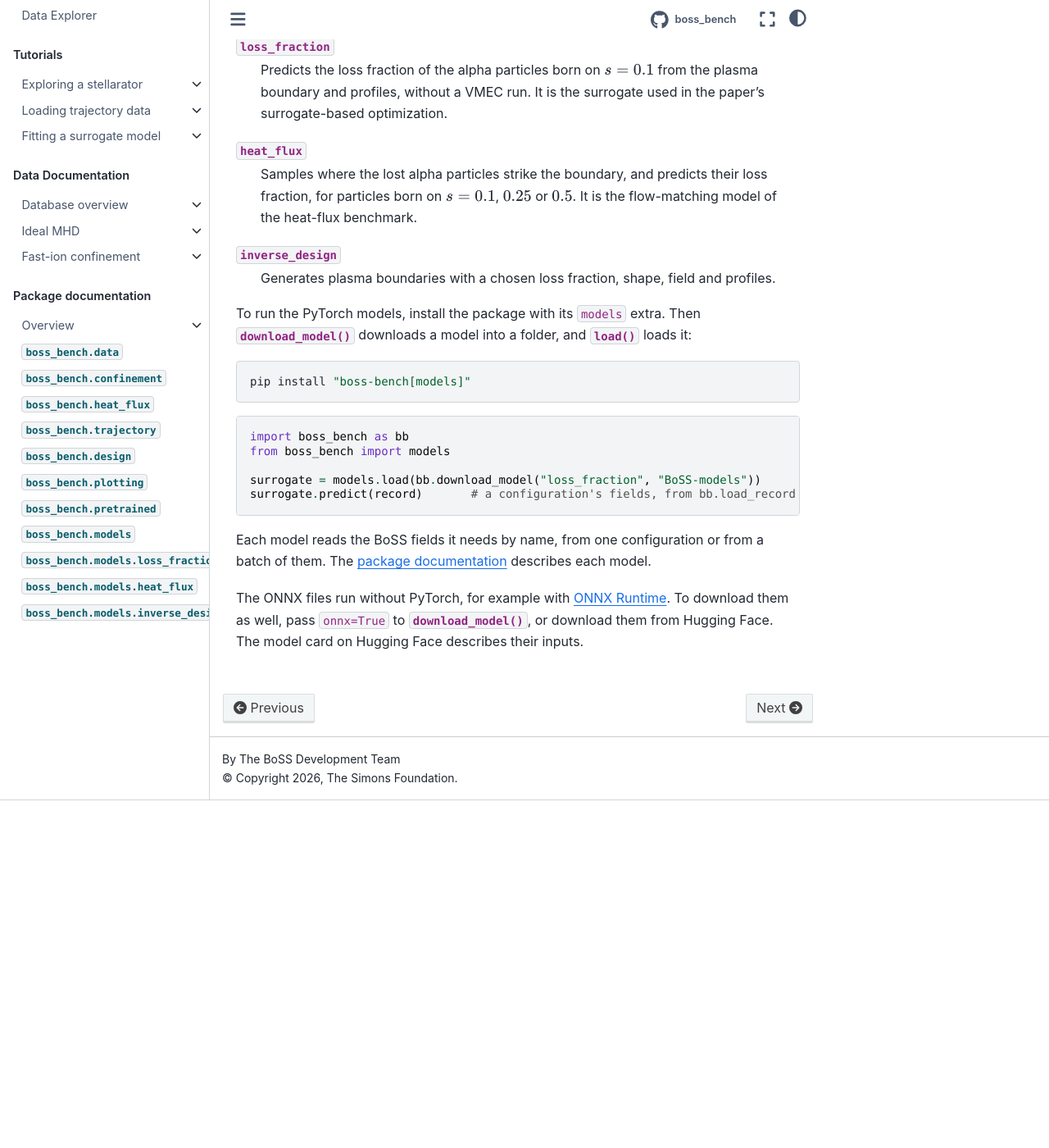
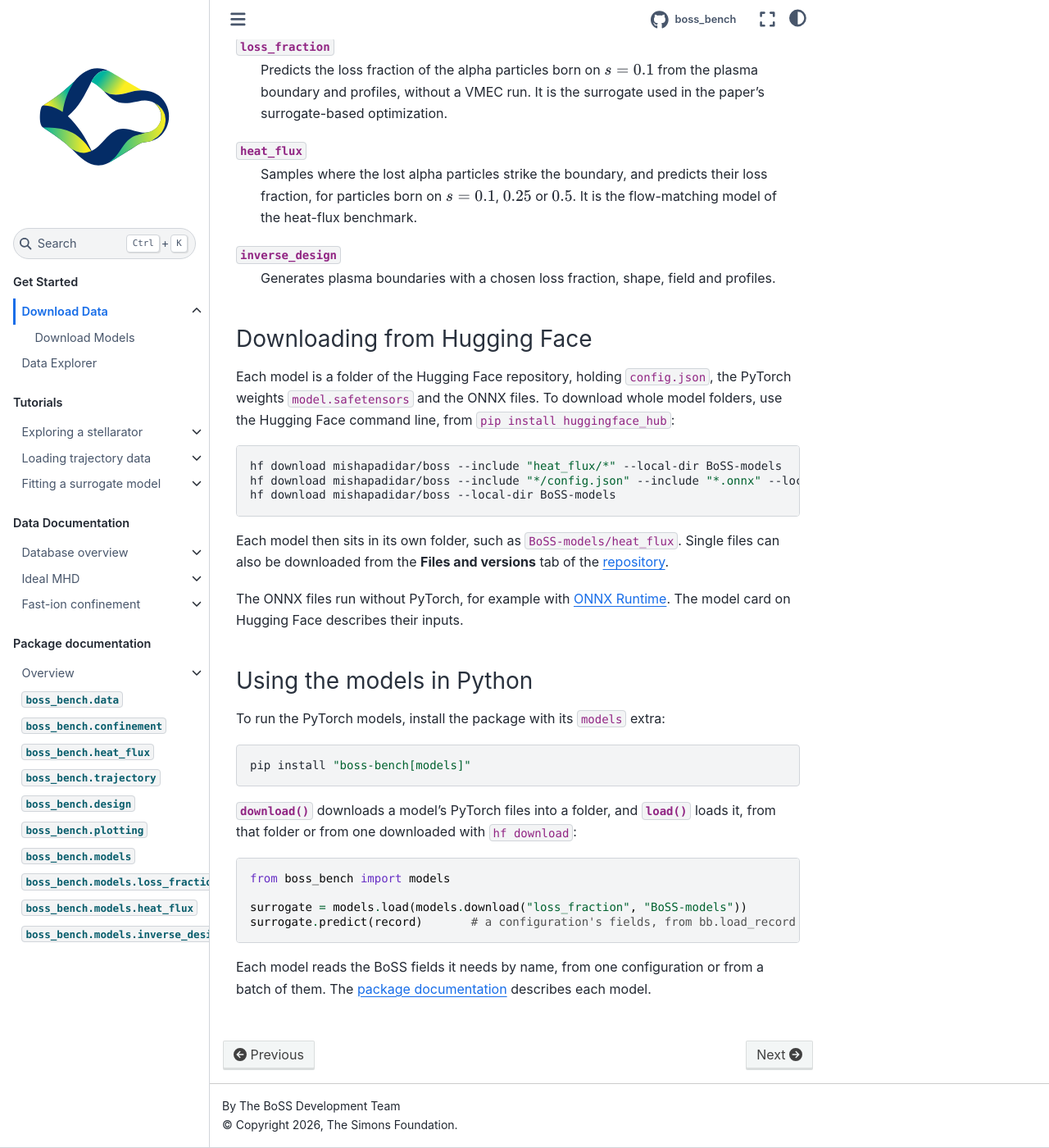
Before and after one commit to mishapadidar/boss_website, a Sphinx documentation site: the page built from docs/download.md, in a window 1280 px wide and 1400 px high, scrolled down 542 px. Shown: the whole window at 82% size. Built offline with Sphinx 7.4.7 and the Sphinx Book theme 1.1.4, drawn with Linux system fonts in a browser that asks for light colours; comment, search, counter and statistics services are not loaded; before the commit the page ends 1518 px from its top, so only the background shows below that.

Commit message:
Download Models: models.download, and downloading from Hugging Face directly
boss_bench.pretrained is gone (boss_bench#4): the download page and the
package overview use models.download, and the pretrained API page is
dropped. The download page gets a "Downloading from Hugging Face"
subsection: hf download for one model, the ONNX files only, or
everything, and the repository's Files and versions tab.

Co-Authored-By: Claude Opus 5.5 (1M context) <noreply@anthropic.com>

````diff
--- a/docs/conf.py
+++ b/docs/conf.py
@@ -41,7 +41,7 @@ import pathlib
 import sys
 
 PACKAGE = "boss_bench"
-API_MODULES = ["data", "confinement", "heat_flux", "trajectory", "design", "plotting", "pretrained", "models",
+API_MODULES = ["data", "confinement", "heat_flux", "trajectory", "design", "plotting", "models",
                "models.loss_fraction", "models.heat_flux", "models.inverse_design"]
 if os.environ.get("BOSS_PACKAGE_SRC"):
     sys.path.insert(0, os.environ["BOSS_PACKAGE_SRC"])
--- a/docs/download.md
+++ b/docs/download.md
@@ -42,26 +42,44 @@ The BoSS models on Hugging Face
 `inverse_design`
 : Generates plasma boundaries with a chosen loss fraction, shape, field and profiles.
 
-To run the PyTorch models, install the package with its `models` extra. Then
-{func}`~boss_bench.pretrained.download_model` downloads a model into a folder, and
-{func}`~boss_bench.models.load` loads it:
+### Downloading from Hugging Face
+
+Each model is a folder of the Hugging Face repository, holding `config.json`, the PyTorch
+weights `model.safetensors` and the ONNX files. To download whole model folders, use the
+Hugging Face command line, from `pip install huggingface_hub`:
+
+```bash
+hf download mishapadidar/boss --include "heat_flux/*" --local-dir BoSS-models                # one model
+hf download mishapadidar/boss --include "*/config.json" --include "*.onnx" --local-dir BoSS-models   # ONNX only
+hf download mishapadidar/boss --local-dir BoSS-models                                         # everything
+```
+
+Each model then sits in its own folder, such as `BoSS-models/heat_flux`. Single files can
+also be downloaded from the **Files and versions** tab of the
+[repository](https://huggingface.co/mishapadidar/boss/tree/main).
+
+The ONNX files run without PyTorch, for example with
+[ONNX Runtime](https://onnxruntime.ai/). The model card on Hugging Face describes their
+inputs.
+
+### Using the models in Python
+
+To run the PyTorch models, install the package with its `models` extra:
 
 ```bash
 pip install "boss-bench[models]"
 ```
 
+{func}`~boss_bench.models.download` downloads a model's PyTorch files into a folder, and
+{func}`~boss_bench.models.load` loads it, from that folder or from one downloaded with
+`hf download`:
+
 ```python
-import boss_bench as bb
 from boss_bench import models
 
-surrogate = models.load(bb.download_model("loss_fraction", "BoSS-models"))
+surrogate = models.load(models.download("loss_fraction", "BoSS-models"))
 surrogate.predict(record)       # a configuration's fields, from bb.load_record
 ```
 
 Each model reads the BoSS fields it needs by name, from one configuration or from a
 batch of them. The [package documentation](package.md) describes each model.
-
-The ONNX files run without PyTorch, for example with
-[ONNX Runtime](https://onnxruntime.ai/). To download them as well, pass `onnx=True` to
-{func}`~boss_bench.pretrained.download_model`, or download them from Hugging Face. The
-model card on Hugging Face describes their inputs.
````
Also changed, not shown: docs/package.md (+2 -5 lines).
